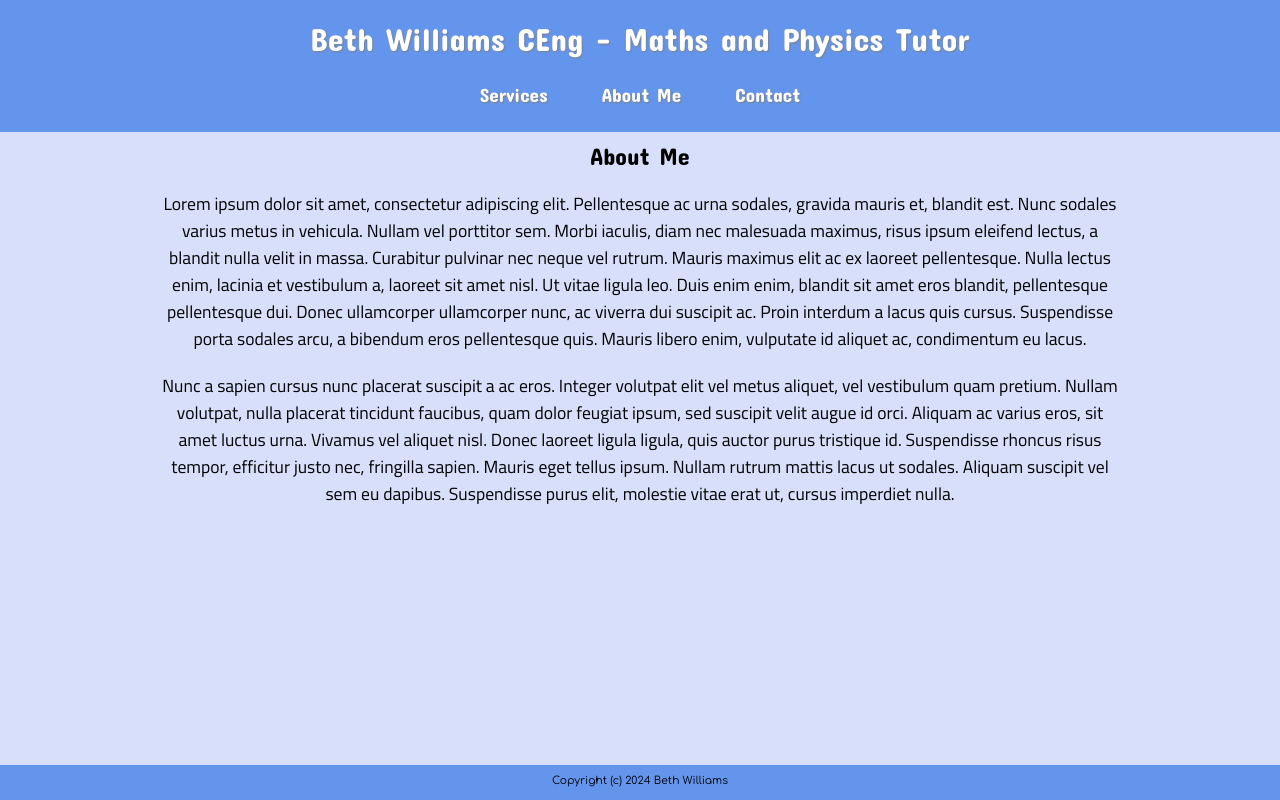
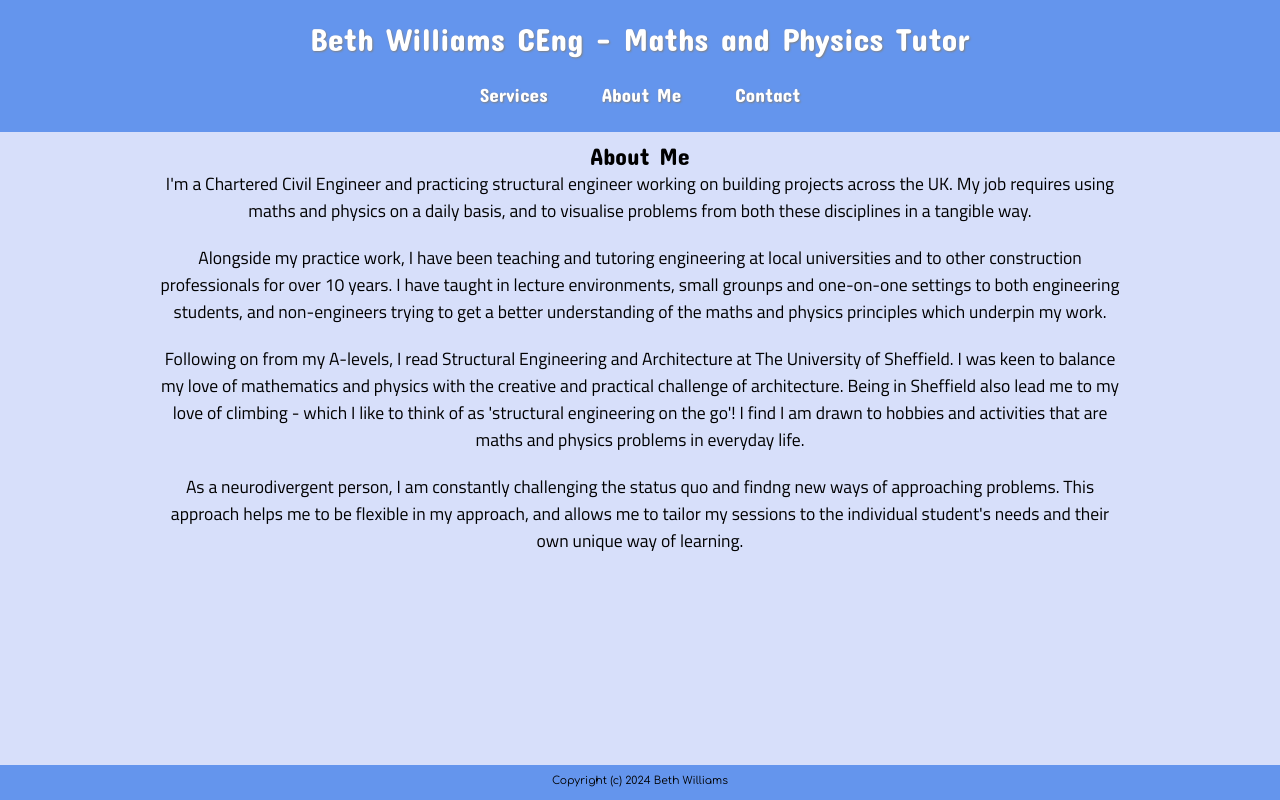
Before and after one commit to bethwilliamsdesign/tutor, a plain HTML site: page Pages/about-me.html in a window 1280 px wide. Drawn offline with Linux system fonts and the light colour scheme.

Commit message:
Add files via upload

```diff
--- a/Pages/about-me.html
+++ b/Pages/about-me.html
@@ -46,12 +46,12 @@
 
     <div class="main-container">
      <main>
-       <div class="main-title-container">
-         <h2>About Me</h2>
-       </div>
        <div class="main-text-container">
-         <p>Lorem ipsum dolor sit amet, consectetur adipiscing elit. Pellentesque ac urna sodales, gravida mauris et, blandit est. Nunc sodales varius metus in vehicula. Nullam vel porttitor sem. Morbi iaculis, diam nec malesuada maximus, risus ipsum eleifend lectus, a blandit nulla velit in massa. Curabitur pulvinar nec neque vel rutrum. Mauris maximus elit ac ex laoreet pellentesque. Nulla lectus enim, lacinia et vestibulum a, laoreet sit amet nisl. Ut vitae ligula leo. Duis enim enim, blandit sit amet eros blandit, pellentesque pellentesque dui. Donec ullamcorper ullamcorper nunc, ac viverra dui suscipit ac. Proin interdum a lacus quis cursus. Suspendisse porta sodales arcu, a bibendum eros pellentesque quis. Mauris libero enim, vulputate id aliquet ac, condimentum eu lacus.</p>
-         <p>Nunc a sapien cursus nunc placerat suscipit a ac eros. Integer volutpat elit vel metus aliquet, vel vestibulum quam pretium. Nullam volutpat, nulla placerat tincidunt faucibus, quam dolor feugiat ipsum, sed suscipit velit augue id orci. Aliquam ac varius eros, sit amet luctus urna. Vivamus vel aliquet nisl. Donec laoreet ligula ligula, quis auctor purus tristique id. Suspendisse rhoncus risus tempor, efficitur justo nec, fringilla sapien. Mauris eget tellus ipsum. Nullam rutrum mattis lacus ut sodales. Aliquam suscipit vel sem eu dapibus. Suspendisse purus elit, molestie vitae erat ut, cursus imperdiet nulla.</p>
+          <h2>About Me</h2>
+         <p>I'm a Chartered Civil Engineer and practicing structural engineer working on building projects across the UK. My job requires using maths and physics on a daily basis, and to visualise problems from both these disciplines in a tangible way.</p>
+         <p>Alongside my practice work, I have been teaching and tutoring engineering at local universities and to other construction professionals for over 10 years. I have taught in lecture environments, small grounps and one-on-one settings to both engineering students, and non-engineers trying to get a better understanding of the maths and physics principles which underpin my work.</p>
+         <p>Following on from my A-levels, I read Structural Engineering and Architecture at The University of Sheffield. I was keen to balance my love of mathematics and physics with the creative and practical challenge of architecture. Being in Sheffield also lead me to my love of climbing - which I like to think of as 'structural engineering on the go'! I find I am drawn to hobbies and activities that are maths and physics problems in everyday life.</p>
+         <p>As a neurodivergent person, I am constantly challenging the status quo and findng new ways of approaching problems. This approach helps me to be flexible in my approach, and allows me to tailor my sessions to the individual student's needs and their own unique way of learning.</p>
        </div>
      </main>
    </div>
```
Also changed, not shown: Pages/contact.html (+1 -3 lines), Pages/services.html (+1 -1 lines).
